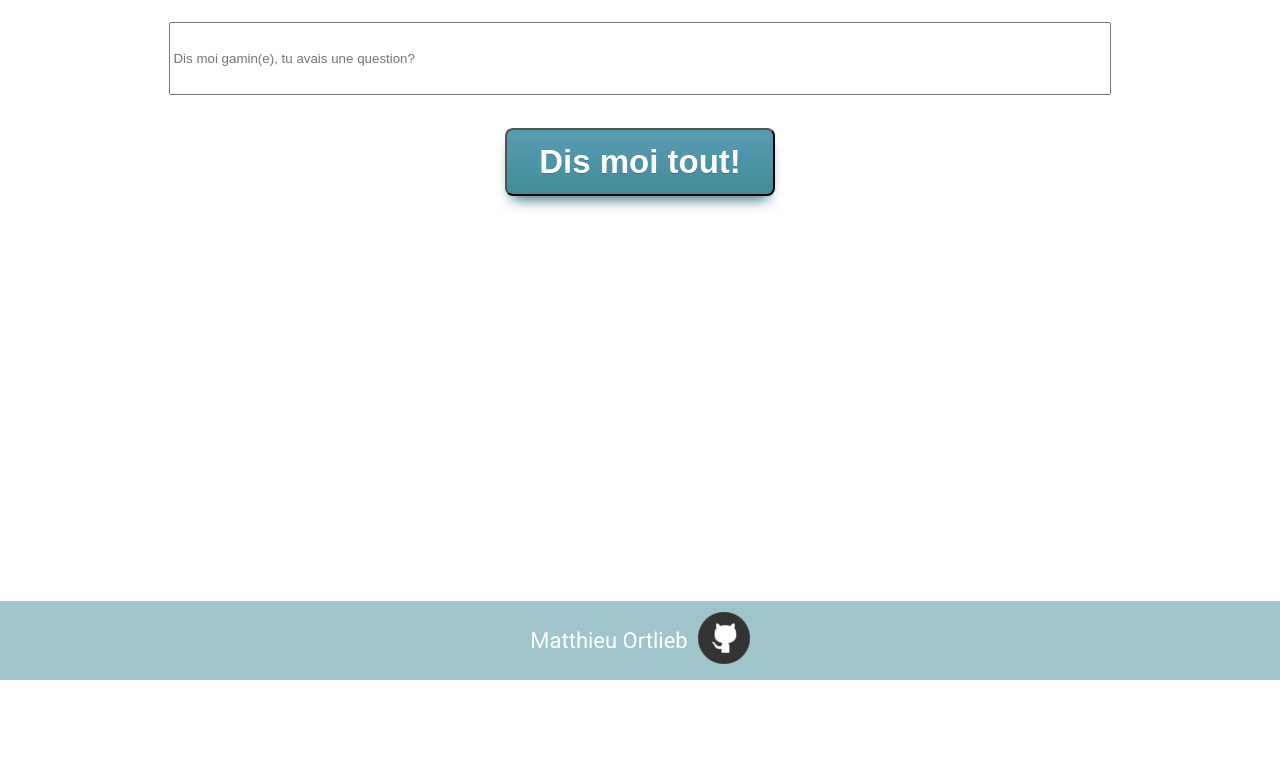
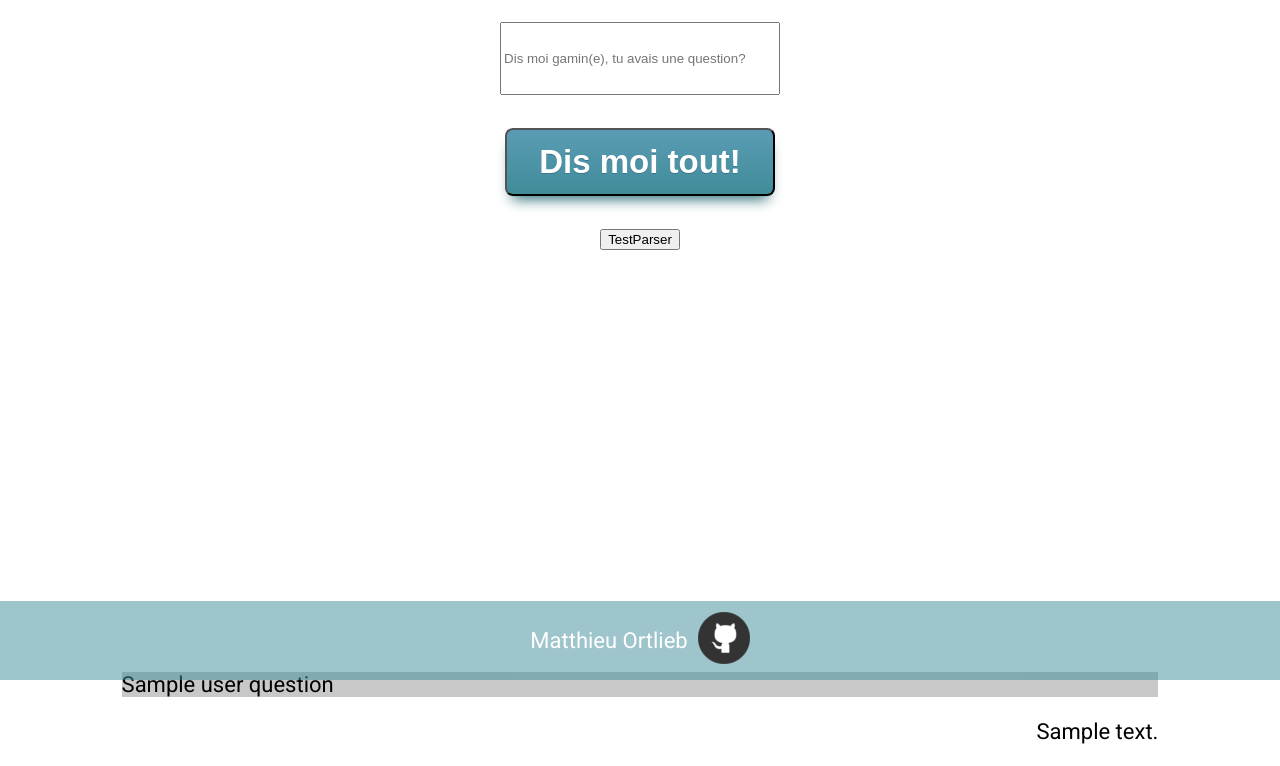
Before and after one commit to Ma77hieu/Project7, a Flask app: template app/templates/index.html in a window 1280 px wide. Shown: the part 120-886 px from the top of the page. Before the commit the page ends 800 px from the top, so only its background shows below. Run offline with Flask 2, Linux system fonts and the light colour scheme; the template is opened without the code that fills it: most values are stand-ins (such as "Sample title", 1, 10 or a date in 2020); some libraries are stand-ins or nearby versions.

Commit message:
first tests with Map API and flask routes

```diff
--- a/app/static/css/index.css
+++ b/app/static/css/index.css
@@ -93,5 +93,14 @@
 }
 
 .userMessage{
+	background-color: rgba(73, 73, 73, 0.3);
 	text-align: left;
 }
+
+.apiResponse{
+	text-align: right;
+}
+
+#map{
+	height:400px;
+}
--- a/app/static/js/app.js
+++ b/app/static/js/app.js
@@ -9,20 +9,49 @@
                 this.contentString = "Vous: " + contentString;
             }
             else {
+                parsing(content);
                 this.contentString = "GrandPyBot: " + contentString;
             }
-            // return contentString;
         }
 
     }
 
     let button = $('#button');
 
-    button.on('click', function () {
+    button.on('click', function (e) {
+        e.preventDefault();
         let userInput = $('#userQuestion').val();
-        alert(userInput);
         let messages = new message('user', userInput);
         let userMessage = ("<div class='userMessage'>" + messages.contentString + "</div>");
+        answer_zone.css('display', 'block')
         answer_zone.append(userMessage);
-    })
-})
+    });
+
+    let map;
+
+    function initMap() {
+        map = new google.maps.Map(document.getElementById("map"), {
+            center: { lat: -34.397, lng: 150.644 },
+            zoom: 8,
+        });
+    }
+
+
+    // function parsing(textToParse) {
+    //     $.ajax({
+    //         url: 'http://127.0.0.1:5000/parser/',
+    //         data: textToParse,
+    //         type: 'POST',
+    //         success: function (response) {
+    //             console.log("worked");
+    //         },
+    //         error: function (error) {
+    //             console.log(error);
+    //         }
+    //     });
+    // }
+
+    // let a = parsing("Test text to be parsed");
+    // let apiResponse = ("<div class='apiResponse'>" + a + "</div>");
+    // answer_zone.append(apiResponse);
+});
--- a/app/templates/index.html
+++ b/app/templates/index.html
@@ -6,32 +6,48 @@
 <head>
     <title>GrandPyBot</title>
     <meta charset="utf-8">
+    <script src="https://polyfill.io/v3/polyfill.min.js?features=default"></script>
     <link href='https://fonts.googleapis.com/css?family=Roboto' rel='stylesheet'>
     <link href="../static/css/index.css" rel="stylesheet" type="text/css" media="all">
+
     <!-- <script src="//code.jquery.com/jquery-3.5.1.min.js"></script> -->
 </head>
 
 <body>
     <script src="../static/js/jquery-3.5.1.js"></script>
-    <script src="../static/js/app.js"></script>
     <header>
-        <img id="logo" src="../static/img/old-robot.jpg" title="GrandPyBot" alt="old robot"></div>
+        <img id="logo" src="../static/img/old-robot.jpg" title="GrandPyBot" alt="old robot">
         <h1><span>GrandPyBot, raconte moi une histoire!</span></h1>
     </header>
 
     <div id="mainContent">
+        <form action="{{ url_for('parser') }}" , method="POST">
             <div id="question">
                 <input type="textarea" id="userQuestion" name="question" required maxlength="255"
                     style="width:90%;height:5em;" placeholder="Dis moi gamin(e), tu avais une question?">
             </div>
             <div id="button">
                 <button><span>Dis moi tout!</span></button>
-            <!-- <input type="button" placeholder="Dis moi tout!"> -->
             </div>
-        <div id="map"></div>
+            <div id="button2">
+                <input type="submit" value="TestParser">
+            </div>
+        </form>
+        <div id="map">
+        </div>
+
         <div id="answer">
+            <p class="userMessage">
+                {{userQuestion}}
+            </p>
+            <p class="apiResponse">
+                {{parsedTextDisplayed}}
+            </p>
         </div>
+
     </div>
+
+
 
     <footer>
         <div id="name">
@@ -43,3 +59,8 @@
             </a>
         </div>
     </footer>
+    <script src="../static/js/app.js"></script>
+    <script
+        src="https://maps.googleapis.com/maps/api/js?key=AIzaSyCSEAI7uMCF5GpCB5d6Nt37FCndovZKe2M&callback=initMap&libraries=&v=weekly"
+        async></script>
+</body>
--- a/app/views.py
+++ b/app/views.py
@@ -1,11 +1,11 @@
-from flask import Flask
+from flask import Flask, request, render_template, jsonify
 
 app = Flask(__name__)
 
 
 @app.route('/')
 def index():
-    return "Hello world 235!"
+    return render_template('index.html')
 
 
 @app.route('/test32')
@@ -13,5 +13,13 @@
     return "Test32563"
 
 
+@app.route('/parser', methods=['GET', 'POST'])
+def parser():
+    userInput = str(request.form.get('question'))
+    userMessDisplay = "Vous: " + str(request.form.get('question'))
+    apiAnswer = "GrandPyBot: " + userInput
+    return render_template('index.html', parsedTextDisplayed=apiAnswer, userQuestion=userMessDisplay)
+
+
 if __name__ == "__main__":
     app.run()
```
Lines whose indentation alone changed are shown as unchanged.
